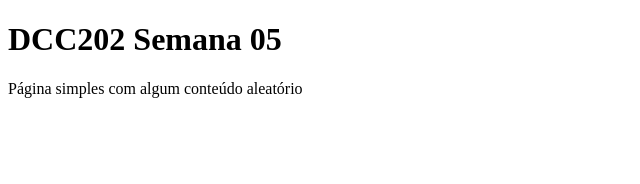
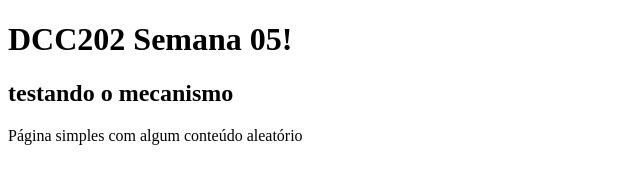
Before and after one commit to ufjf-dcc202/ufjf-dcc202-2026-3-b-atv05-marcosreiffborges, a plain HTML site: page index.html in a window 1280 px wide. Shown: the whole page, without its empty margins (0-640 px from the left). Drawn offline with Linux system fonts and the light colour scheme.

Commit message:
coloquei h2

```diff
--- a/index.html
+++ b/index.html
@@ -6,7 +6,9 @@
     <title>DCC202 Semana 05</title>
 </head>
 <body>
-    <h1>DCC202 Semana 05</h1>
+    <h1>DCC202 Semana 05!</h1>
+    <h2>testando o mecanismo</h2>
     <p>Página simples com algum conteúdo aleatório</p>
+
 </body>
 </html>
```
